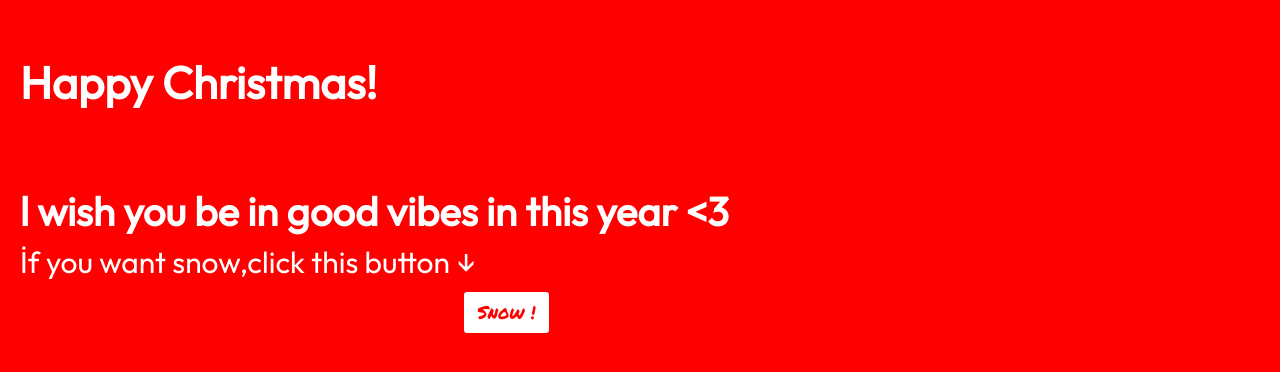
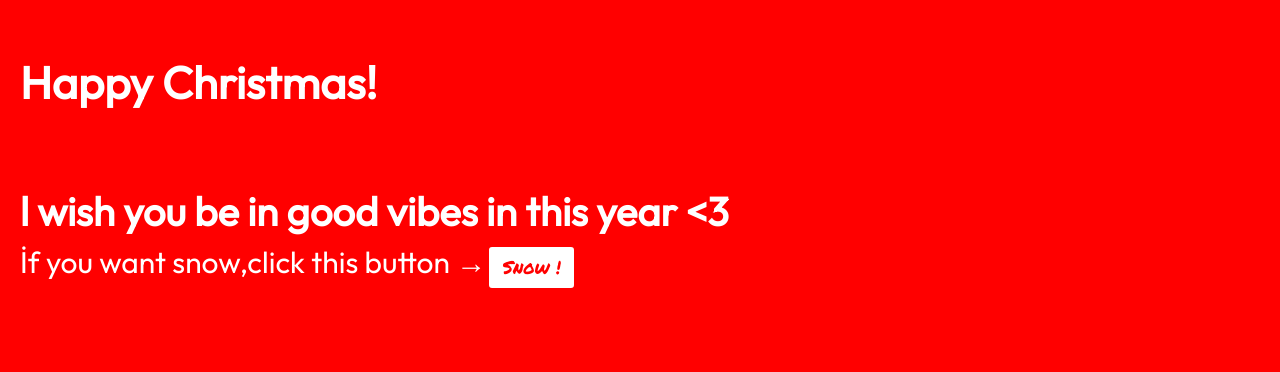
Before and after one commit to TheSarKhan/MerryChristmasProject, a plain HTML site: page Merry Christmas/index.html in a window 1280 px wide. Shown: the part 122-494 px from the top of the page. Drawn offline with nearby package versions, Linux system fonts and the light colour scheme.

Commit message:
button fixed

```diff
--- a/Merry Christmas/index.html
+++ b/Merry Christmas/index.html
@@ -39,9 +39,9 @@ $("#snowButton").click(function(){
 
     <h1>Happy Christmas!</h1>
     <h3>l wish you be in good vibes in  this year  <3</h3>
-    <div id="btn-row"> </div>
-    <h4>İf you want snow,click this button  &#x2193;</h4>
     <div id="row">
+    <h4>İf you want snow,click this button  &#x2192;</h4>
+
         <button class="btn btn-danger" id="snowButton"  >Snow !</button>
      </div>
 </div>
--- a/Merry Christmas/styles/index.css
+++ b/Merry Christmas/styles/index.css
@@ -100,7 +100,7 @@ nav ul li a:hover{
         font-weight: lighter;
     }
 #text-box #row{display: flex;   }
-#text-box button{margin-left: 35%;   }
+#text-box button{   }
 
 .snowflake {
     color: #fff;
```
